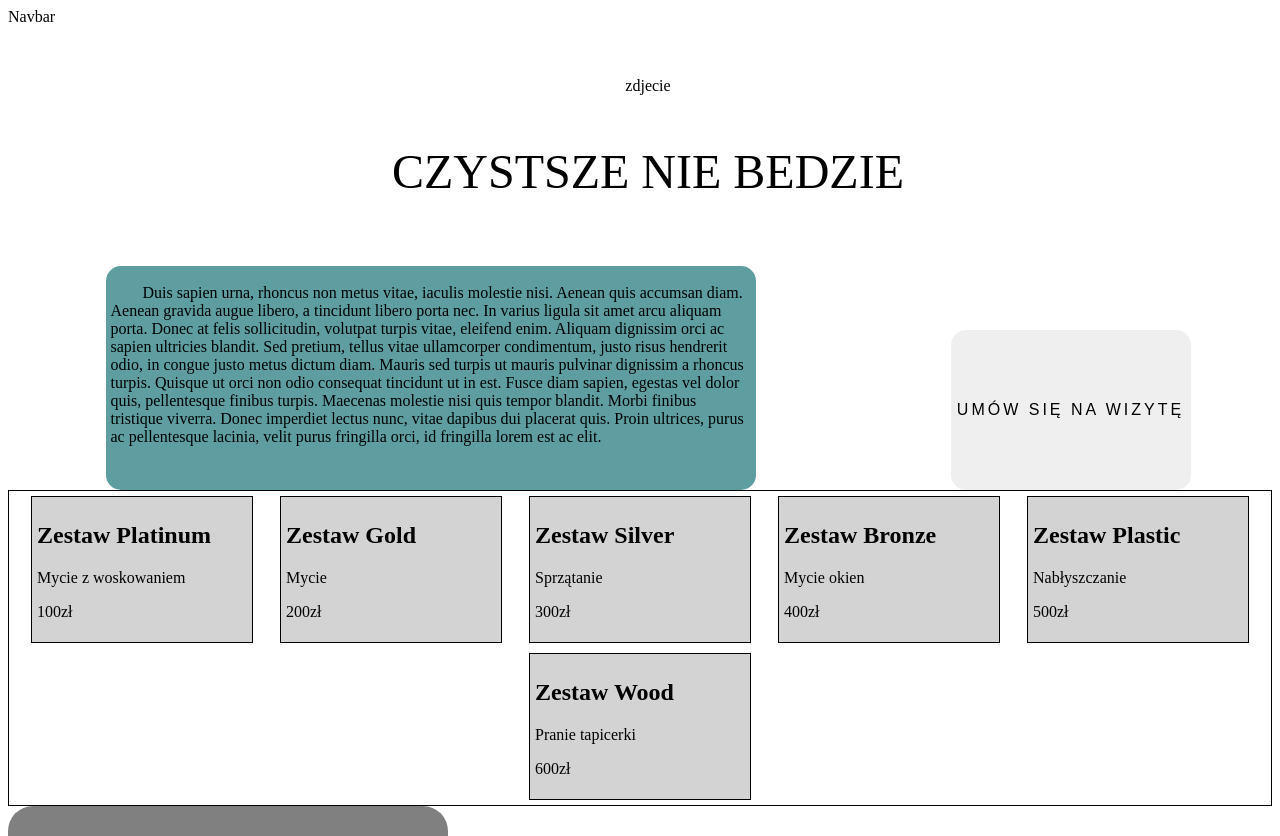
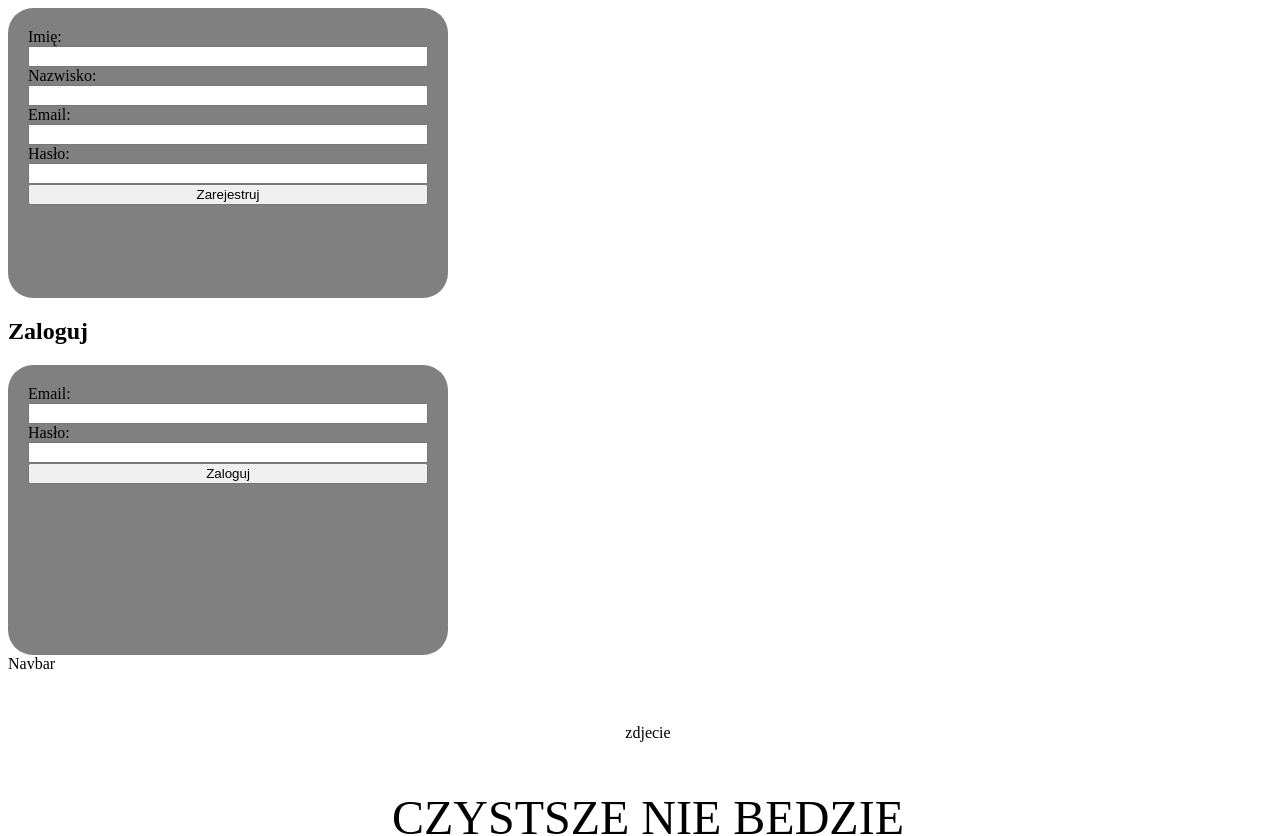
Before and after one commit to infoshareacademy/jfddr6-team-kanuni-team, a React (Create React App) app: page / in a window 1280 px wide. Shown: the top 836 px of the page. Built offline with nearby package versions, Linux system fonts and the light colour scheme; no server answers; a web font is replaced by a local one.

Commit message:
little refaktor

```diff
--- a/src/App.js
+++ b/src/App.js
@@ -7,6 +7,8 @@ import { onAuthStateChanged } from 'firebase/auth';
 import { auth } from './data/db';
 import { useState } from 'react';
 import Logged from './components/Logged/Logged.js';
+import Register from './components/Register/Register.js';
+import Login from './components/Login/Login.js';
 
 function App() {
   //poniżej logika do ustawienia stanu w którym przechowywana jest informacja czy jesteśmy zalogowani
@@ -21,8 +23,11 @@ function App() {
 
   return (
     <div>
+      <Register />
+      <Login />
       {/* jeżeli użytkownik jest zalogowany to wyświetli komponent Logged */}
-      {isAuth && <Logged isAuth={isAuth} setIsAuth={setIsAuth} />} <Navbar />
+      {isAuth && <Logged isAuth={isAuth} setIsAuth={setIsAuth} />}
+      <Navbar />
       <BrowserRouter>
         <Routes>
           <Route path="/" element={<Home />} />
--- a/src/components/Register/Register.js
+++ b/src/components/Register/Register.js
@@ -6,38 +6,36 @@ import { createUserWithEmailAndPassword } from 'firebase/auth';
 import { doc, setDoc } from 'firebase/firestore';
 import { auth, db } from '../../data/db';
 
+const registerUser = async (email, password) => {
+  // todo nazwa auth user
+  const response = await createUserWithEmailAndPassword(auth, email, password);
+  // console.log(response.user.uid);
+  return response.user;
+};
+
+const createUser = async ({ id, name, lastName }) => {
+  await setDoc(doc(db, 'users', id), {
+    name,
+    lastName,
+  });
+};
+
 const Register = () => {
   const [nameInput, setNameInput] = useState('');
   const [lastNameInput, setLastNameInput] = useState('');
   const [emailInput, setEmailInput] = useState('');
   const [passwordInput, setPasswordInput] = useState('');
 
-  const registerAuth = (email, password) => {
-    createUserWithEmailAndPassword(auth, email, password);
-  };
-
-  const createUser = async () => {
-    const userName = nameInput;
-    const userLastName = lastNameInput;
-    const userEmail = emailInput;
-    const pass = passwordInput;
-
-    await setDoc(doc(db, 'users', userEmail), {
-      name: userName,
-      lastName: userLastName,
-      email: userEmail,
-      password: pass,
-    });
-  };
-
-  const handlerRegister = (e) => {
+  const handlerRegister = async (e) => {
     e.preventDefault();
-    registerAuth(emailInput, passwordInput);
-    createUser();
-    setNameInput('');
-    setLastNameInput('');
-    setEmailInput('');
-    setPasswordInput('');
+    const registeredUser = await registerUser(emailInput, passwordInput);
+    const userId = registeredUser.uid;
+    console.log({ userId });
+    await createUser({ id: userId, name: nameInput, lastName: lastNameInput }); //todo zmienić nazwę
+    // setNameInput('');
+    // setLastNameInput('');
+    // setEmailInput('');
+    // setPasswordInput('');
   };
 
   return (
```
